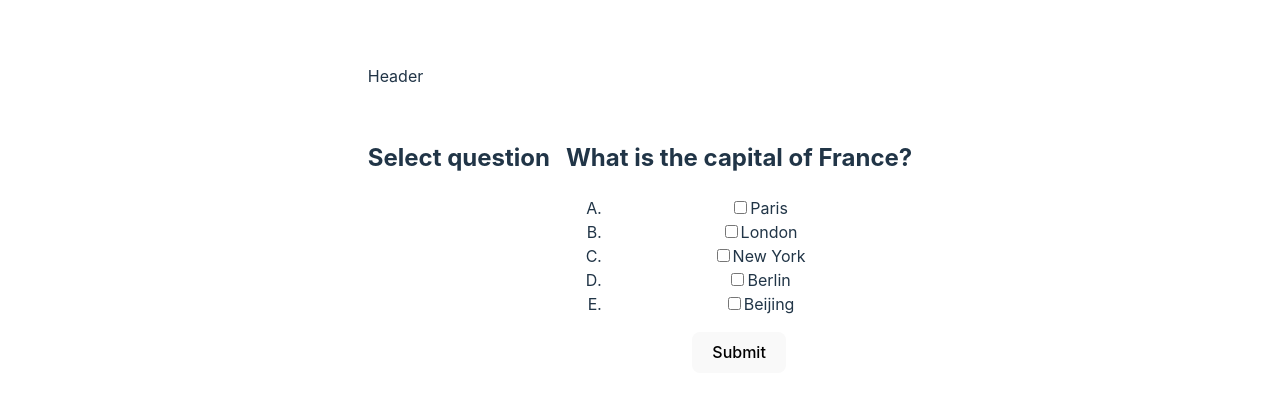
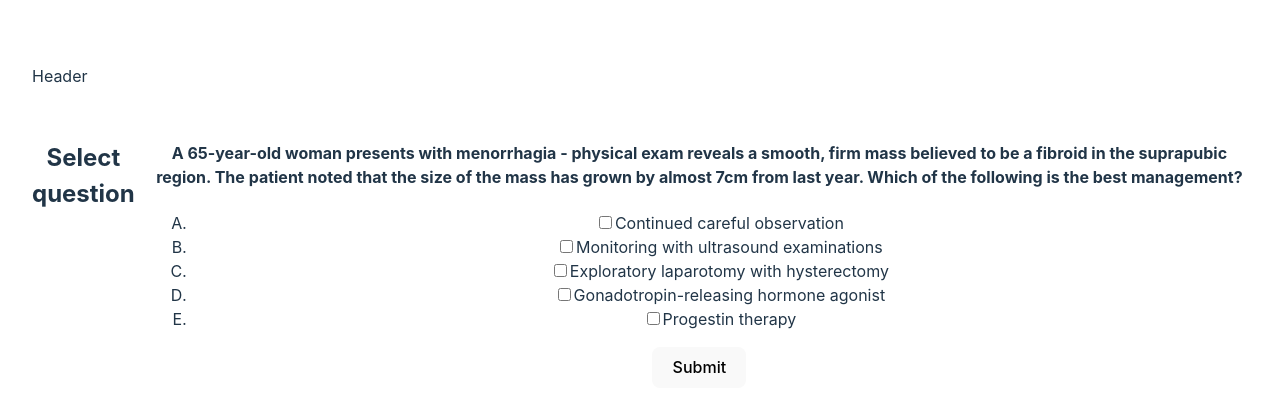
Before and after one commit to BigFatDuck1/final_mb_simple_mcq, a React (Vite) app: page / in a window 1280 px wide. Shown: the top 412 px of the page. Built offline with nearby package versions, Linux system fonts and the light colour scheme; no server answers.

Commit message:
Can import question through a JSON file now

```diff
--- a/src/App.jsx
+++ b/src/App.jsx
@@ -10,16 +10,7 @@ import SelectPanel from './SelectPanel'
 function App() {
   const [submit, setSubmit] = useState(false); //Whether the submit button is pressed (answer submitted)
   const [answer, setAnswer] = useState(""); //The answer selected by user i.e. A, B, C, D, E
-
-  async function fetchJSON() {
-    const request = new Request("./questions.json");
-    const response = await fetch(request);
-    const question_json = await response.json();
-    console.log(question_json);
-  }
-  fetchJSON();
-  console.log(questions);
-
+  const [questionID, setQuestionID] = useState(2); //The current question ID
 
   function handleSubmit() {
     if (submit == false) {
@@ -27,6 +18,7 @@ function App() {
     }
     else if (submit == true) {
       setSubmit(false);
+      setQuestionID(2); //TODO: placeholder only, add feature later
     }
   }
 
@@ -45,6 +37,7 @@ function App() {
     }
   }
 
+  let current_question = questions[questionID];
 
   return (
     <div className='overall_box'>
@@ -57,14 +50,14 @@ function App() {
       </div>
       <div className="question_panel">
         <QuestionPanel
-          question="What is the capital of France?"
-          a="Paris"
-          b="London"
-          c="New York"
-          d="Berlin"
-          e="Beijing"
-          correct="A"
-          explanation="Paris is the capital of France."
+          question={current_question.question}
+          a={current_question.a}
+          b={current_question.b}
+          c={current_question.c}
+          d={current_question.d}
+          e={current_question.e}
+          correct={current_question.correct}
+          explanation={current_question.explanation}
           showAnswer={submit}
           userAnswer={answer}
           checkboxFunc={onCheckboxChange}
--- a/src/QuestionPanel.jsx
+++ b/src/QuestionPanel.jsx
@@ -16,7 +16,7 @@ function QuestionPanel({ question, a,b,c,d,e, correct, explanation, showAnswer,
     })
     return (
         <div>
-            <h2>{question}</h2>
+            <h4>{question}</h4>
             <ol type="A">
                 {
                     list_of_options.map((item) => {
--- a/src/questions.json
+++ b/src/questions.json
@@ -9,5 +9,16 @@
         "correct":"A",
         "explanation":"Paris is the capital of France.",
         "questionID": 1
+    },
+    "2":{
+        "question":"A 65-year-old woman presents with menorrhagia - physical exam reveals a smooth, firm mass believed to be a fibroid in the suprapubic region. The patient noted that the size of the mass has grown by almost 7cm from last year. Which of the following is the best management?",
+        "a":"Continued careful observation",
+        "b":"Monitoring with ultrasound examinations",
+        "c":"Exploratory laparotomy with hysterectomy",
+        "d":"Gonadotropin-releasing hormone agonist",
+        "e":"Progestin therapy",
+        "correct":"C",
+        "explanation":"The rapid increase in size is more suggestive of a malignant leiomyosarcoma than a benign fibroid (leiomyoma). Resection through hysterectomy is the best option and the histology of the mass should be confirmed.",
+        "questionID": 2
     }
 }
```
